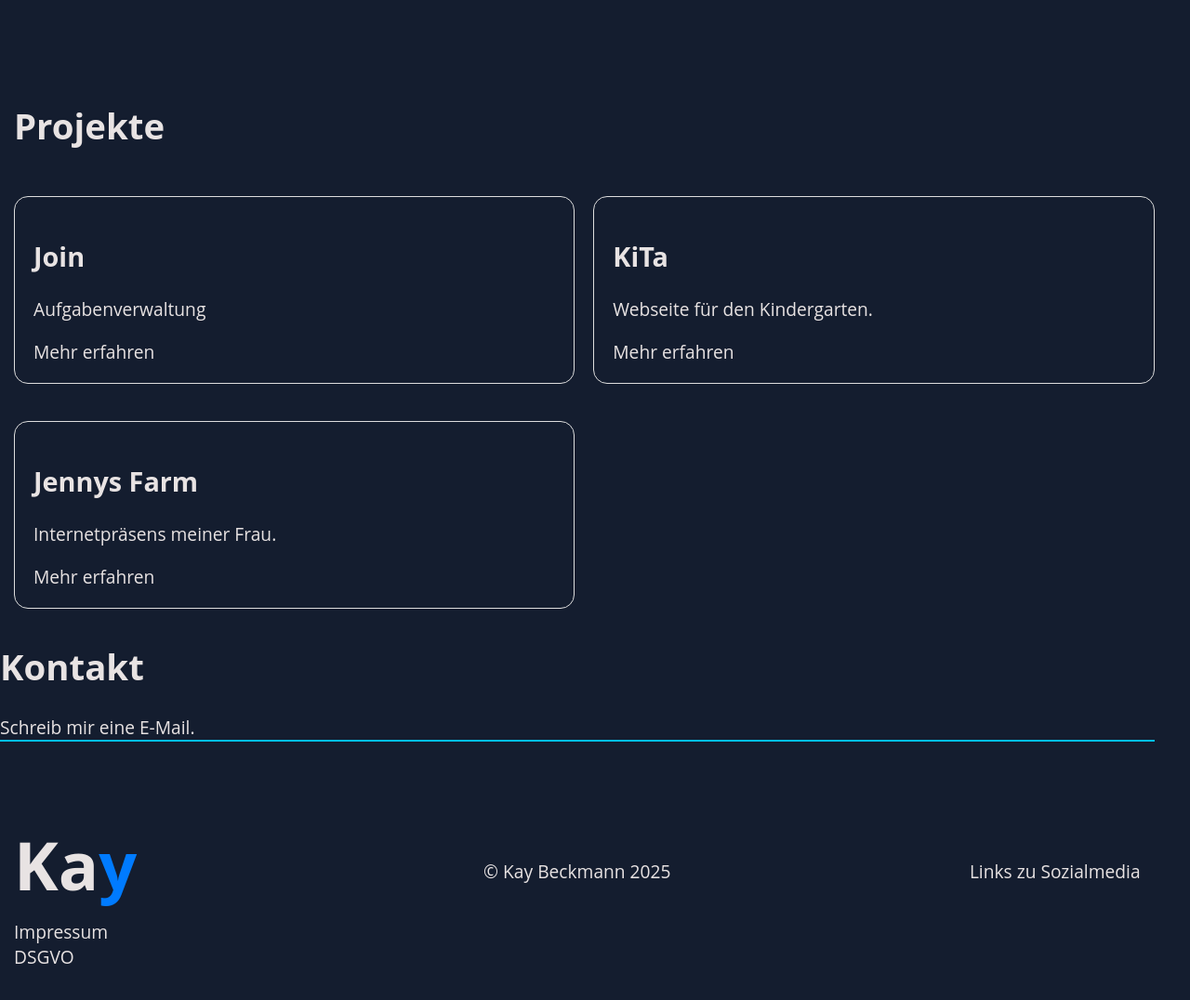
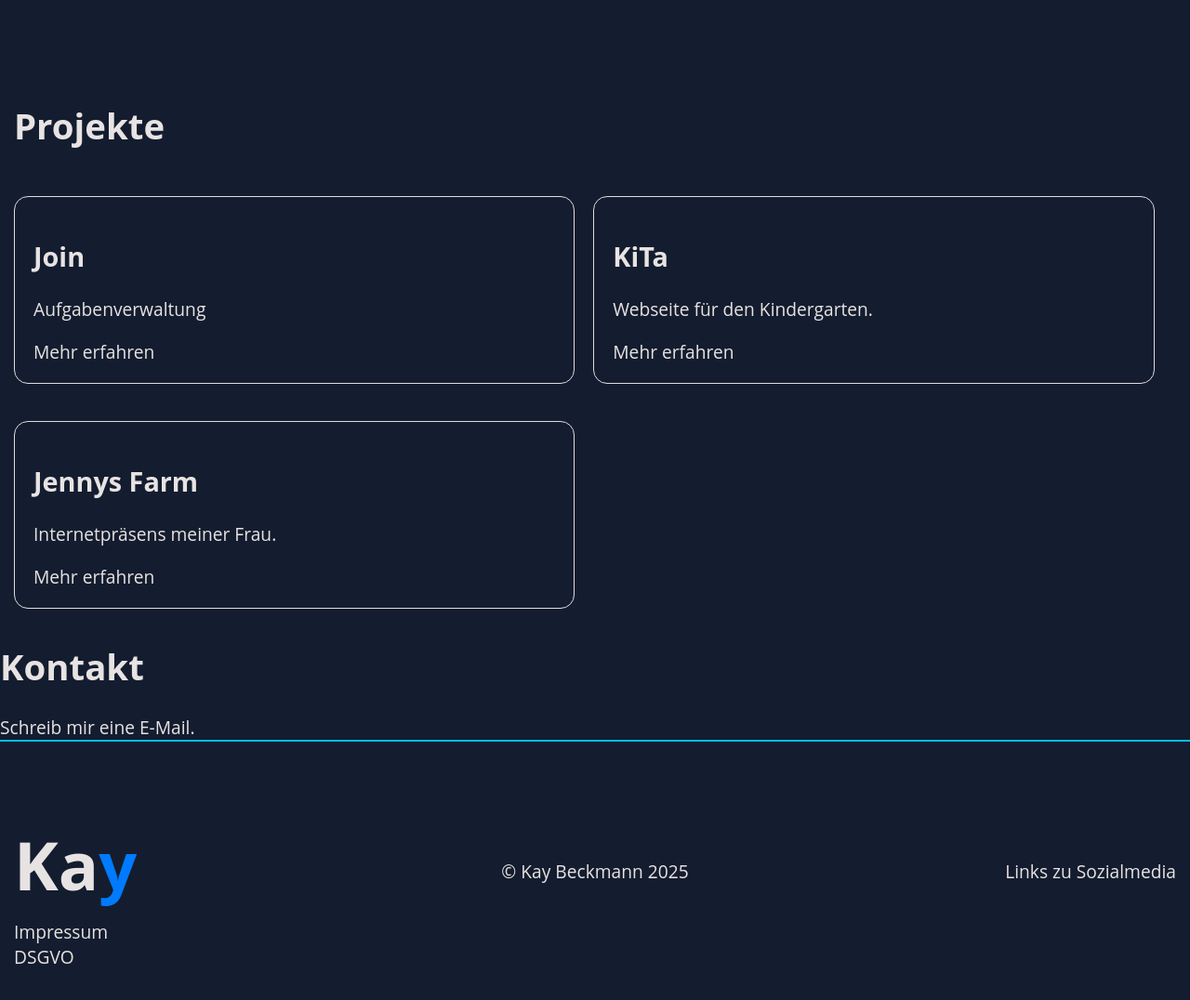
Before and after one commit to KayBeckmann/Portfolio-Vue, a Vue app: page / in a window 1280 px wide. Shown: the part 2140-3216 px from the top of the page at 93% size. Built offline with nearby package versions, Linux system fonts and the light colour scheme.

Commit message:
edit width

```diff
--- a/src/components/FooterComponent.vue
+++ b/src/components/FooterComponent.vue
@@ -21,6 +21,7 @@
   display: grid;
   grid-template-columns: 1fr 1fr 1fr;
   height: 280px;
+  width: 100dvw;
 }
 
 .left {
```
